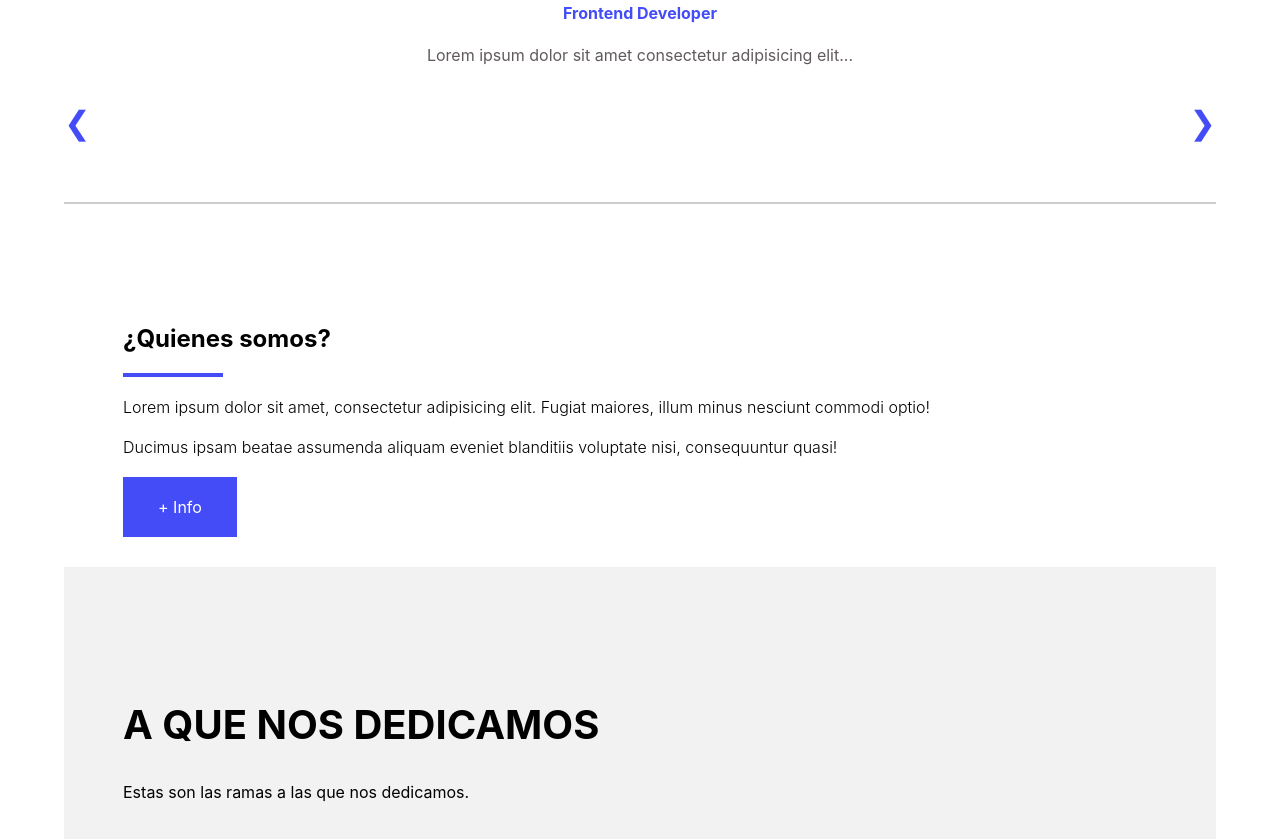
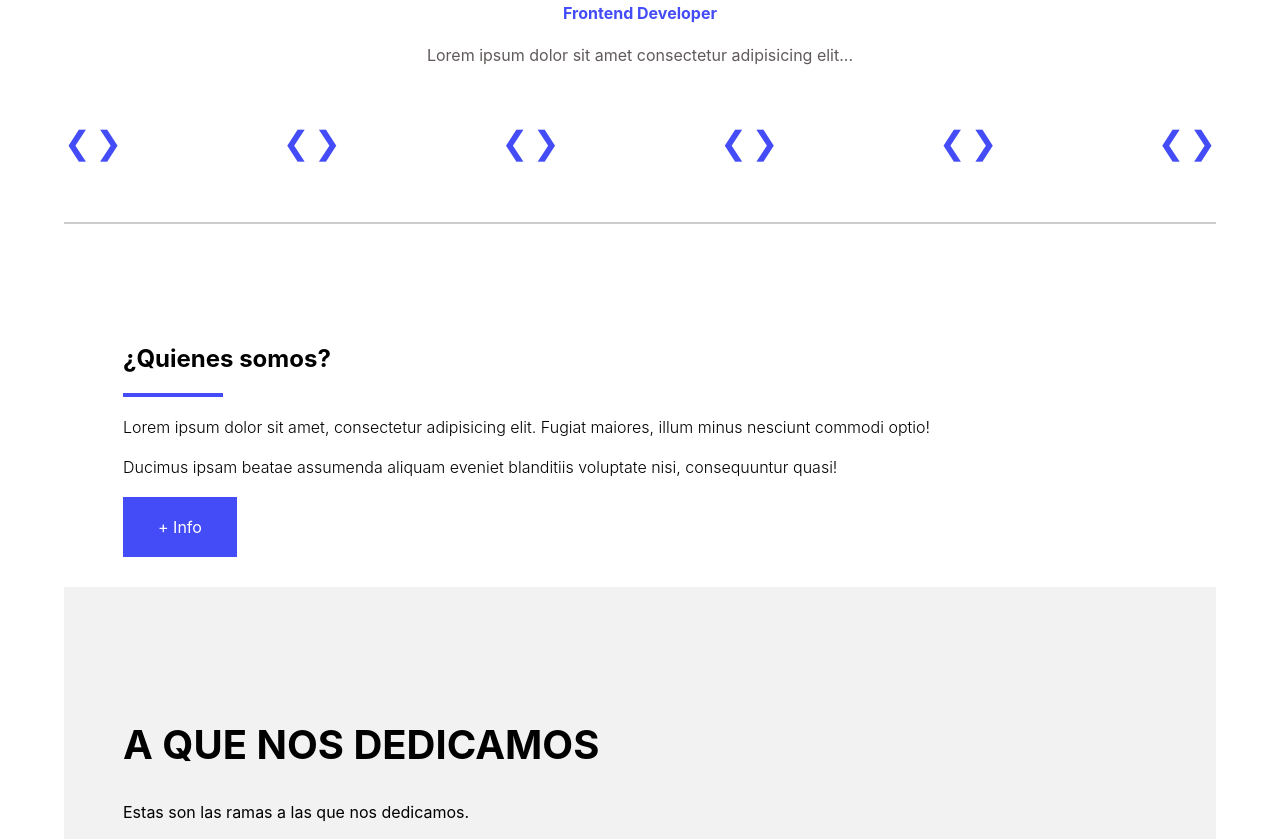
Before and after one commit to McYiyi/web, a plain HTML site: page index.html in a window 1280 px wide. Shown: the part 1040-1879 px from the top of the page. Drawn offline with Linux system fonts and the light colour scheme.

Commit message:
Update index.html

```diff
--- a/index.html
+++ b/index.html
@@ -79,8 +79,38 @@
 
 
   <div class="arrows">
+    <div class="arrows">
+  <!-- Si estoy en t1 -->
+  <div class="arrowset">
     <label for="t6" class="prev">&#10094;</label>
     <label for="t2" class="next">&#10095;</label>
+  </div>
+  <!-- Si estoy en t2 -->
+  <div class="arrowset">
+    <label for="t1" class="prev">&#10094;</label>
+    <label for="t3" class="next">&#10095;</label>
+  </div>
+  <!-- Si estoy en t3 -->
+  <div class="arrowset">
+    <label for="t2" class="prev">&#10094;</label>
+    <label for="t4" class="next">&#10095;</label>
+  </div>
+  <!-- Si estoy en t4 -->
+  <div class="arrowset">
+    <label for="t3" class="prev">&#10094;</label>
+    <label for="t5" class="next">&#10095;</label>
+  </div>
+  <!-- Si estoy en t5 -->
+  <div class="arrowset">
+    <label for="t4" class="prev">&#10094;</label>
+    <label for="t6" class="next">&#10095;</label>
+  </div>
+  <!-- Si estoy en t6 -->
+  <div class="arrowset">
+    <label for="t5" class="prev">&#10094;</label>
+    <label for="t1" class="next">&#10095;</label>
+  </div>
+</div>
   </div>
 </section>
                 <section class="about container">
@@ -168,4 +198,5 @@
         </div>
     </footer>
 </body>
+
 </html>
```
